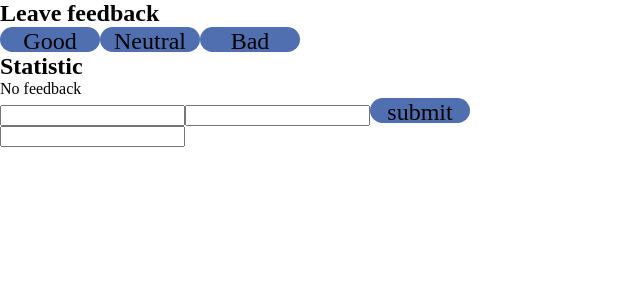
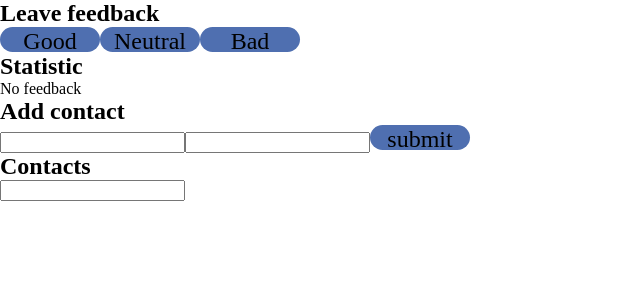
Before and after one commit to BigBlueDraco/goit-react-hw-02-feedback, a React (Create React App) app: page / in a window 1280 px wide. Shown: the top 300 px of the page, without its empty margins (0-640 px from the left). Built offline with nearby package versions, Linux system fonts and the light colour scheme.

Commit message:
add section

```diff
--- a/src/components/App.jsx
+++ b/src/components/App.jsx
@@ -10,7 +10,7 @@ export const App = () => {
       feedbackOptions = {["Good", "Neutral", "Bad"]}
       percentageOptions ={["Good", "Bad"]}/>
 
-    <Phonebook/>
+      <Phonebook/>
     </>
 
   );
--- a/src/components/Contacts/Contacts.jsx
+++ b/src/components/Contacts/Contacts.jsx
@@ -1,9 +1,11 @@
-import { number } from "prop-types"
+import { Section } from "components/Section/Section";
 
 export const Contacts = ({contacts, searcheFunc, filter, deletFunc}) =>{
     return(
         <>
-        <input type="text" name="filter" onInput={(e)=>searcheFunc(e)} />
+        <Section title="Contacts">
+            <input type="text" name="filter" onInput={(e)=>searcheFunc(e)} />
+
         <ul>
             {contacts.filter(({name})=> name.includes(filter)).map(elem=> (<ContactsItem
             key={elem.id}
@@ -12,6 +14,7 @@ export const Contacts = ({contacts, searcheFunc, filter, deletFunc}) =>{
             number={elem.number}
             deletFunc={deletFunc}/>))}
         </ul>
+        </Section>
         </>
     )
 }
--- a/src/components/FormAddContacts/FormAddContacts.jsx
+++ b/src/components/FormAddContacts/FormAddContacts.jsx
@@ -1,10 +1,11 @@
 import { Button } from "components/Button/Button"
-
+import { Section } from "components/Section/Section";
 
 export const FormAddContacts = ({inputFunc, submitFunc}) => {
     return(
         <>
-        <form action="" onSubmit={(e) => submitFunc(e)}>
+        <Section title="Add contact">
+            <form action="" onSubmit={(e) => submitFunc(e)}>
         <input
             onInput={(e) => inputFunc(e)}
             type="text"
@@ -24,6 +25,8 @@ export const FormAddContacts = ({inputFunc, submitFunc}) => {
         />
         <Button type="submit" text="submit"></Button>
         </form>
+        </Section>
+
 
         </>
     )
--- a/src/components/Phonebook/Phonebook.jsx
+++ b/src/components/Phonebook/Phonebook.jsx
@@ -1,7 +1,8 @@
+import React from "react";
+import nextId from "react-id-generator";
+
 import { Contacts } from "components/Contacts/Contacts";
 import { FormAddContacts } from "components/FormAddContacts/FormAddContacts";
-import React from "react";
-import nextId from "react-id-generator";
 
 export class Phonebook  extends React.Component{
 
```
